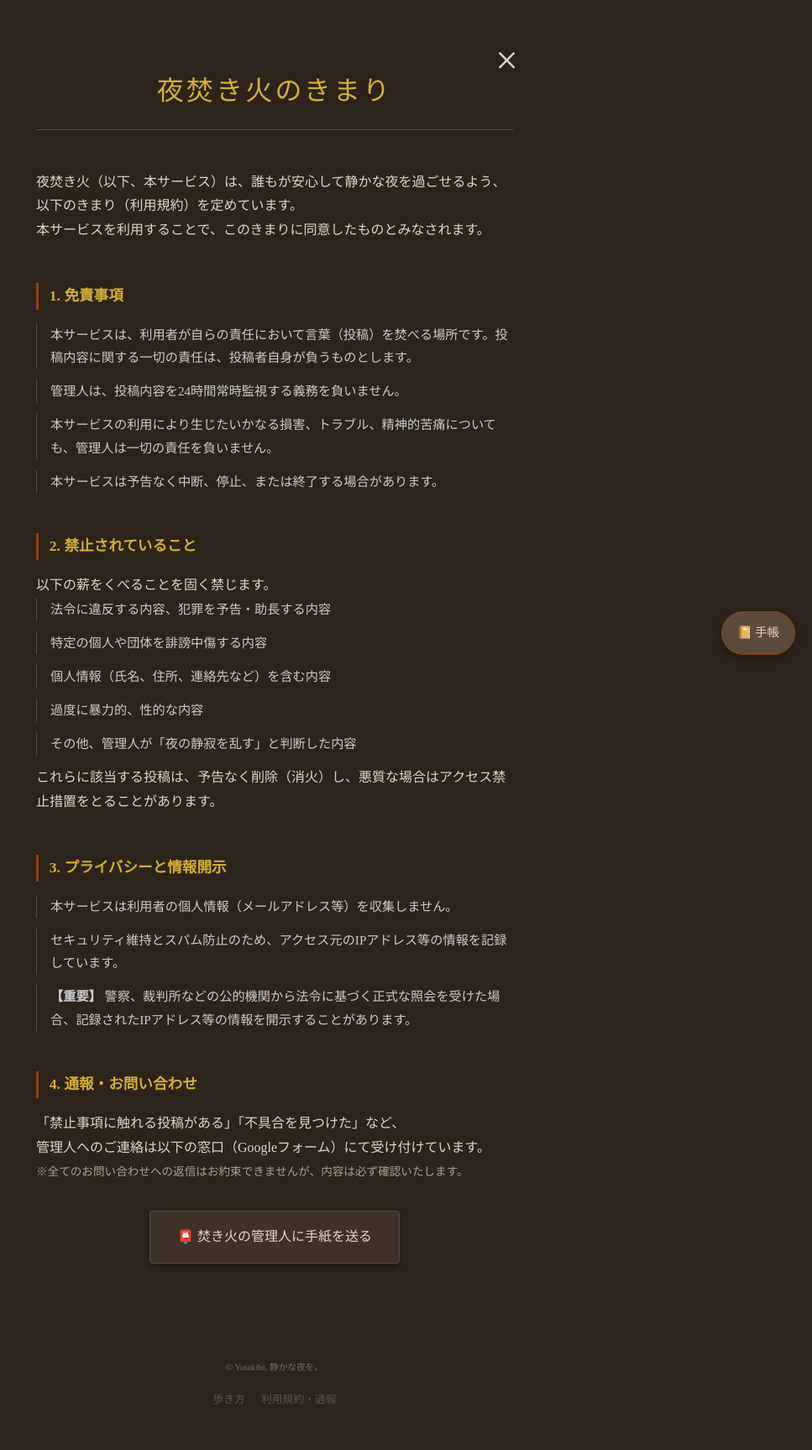
After one commit to karaagenomuranaoya/yotakibi, a Flask app: page /rules in a window 1280 px wide. The commit adds this page. Shown: the whole page at 84% size, without its empty margins (313-1280 px from the left). Run offline with Flask 3, Linux system fonts and the light colour scheme; the visitor is signed in with stand-in values (Sample User, id 1).

Commit message:
riyoukiyaku

```diff
--- a/app/routes/main.py
+++ b/app/routes/main.py
@@ -11,11 +11,16 @@ def index():
     page = request.args.get('page', 1, type=int)
     per_page = 10
 
-    # モデルのインポート元が変わっただけで、ロジックはそのままです
-    pagination = Diary.query.filter_by(
-        is_timeline_public=True,
-        is_hidden=False
-    ).order_by(Diary.created_at.desc()).paginate(
+    # クエリビルダーの開始
+    query = Diary.query.filter_by(is_hidden=False)
+
+    # 【修正】管理者でない場合のみ、「公開設定」のフィルターをかける
+    # つまり、管理者は「非公開（秘密の火）」もタイムラインで見えるようになる
+    if not session.get('is_admin'):
+        query = query.filter_by(is_timeline_public=True)
+
+    # 作成日順に並べて取得
+    pagination = query.order_by(Diary.created_at.desc()).paginate(
         page=page, per_page=per_page, error_out=False
     )
 
@@ -26,8 +31,12 @@ def index():
 def search():
     query = request.args.get('q')
     if not query:
-        # url_for('index') -> url_for('main.index')
         return redirect(url_for('main.index'))
+
+    # 検索も同様。管理者は hidden 以外なら何でも引っかかるようにしても良いが、
+    # 基本的に合言葉検索はピンポイントなのでそのままでもOK。
+    # ここでは「管理者なら非公開設定でもヒットする」ようにしておきますか？
+    # いや、検索は「種火」を知っている前提なので、現状維持でOKです。
 
     results = Diary.query.filter_by(
         aikotoba=query,
@@ -36,25 +45,19 @@ def search():
 
     return render_template('index.html', diaries=results, search_query=query)
 
+# manualルートなどは省略（変更なし）
 @bp.route('/manual')
 def manual():
     source = request.args.get('source', 'index')
-    # テンプレートに渡すsource変数も、リンク先修正のために必要なら後で修正しますが、
-    # url_forが賢いので 'index' という文字列だけでも同じBlueprint内なら解決してくれることが多いです
-    # ただし念のため明示的な修正を推奨します(以下)
-
-    # 修正: Blueprintのエンドポイント名に変換する辞書
     endpoint_map = {
         'index': 'main.index',
         'write': 'post.write',
-        # 他に遷移元が増えたらここに追加
     }
+    target_endpoint = endpoint_map.get(source, 'main.index')
+    return render_template('manual.html', source=target_endpoint)
 
-    # 辞書にあれば変換、なければトップページへ安全に倒す
-    target_endpoint = endpoint_map.get(source, 'main.index')
 
-    # テンプレートには変換後のエンドポイント名を渡すのではなく、
-    # テンプレート側で url_for(target_endpoint) できるように値を渡します
-    # ただし manual.html 側も修正が必要です。
-    # ここでは「テンプレート側で url_for を使う」前提で、エンドポイント文字列を渡します。
-    return render_template('manual.html', source=target_endpoint)
+# rulesルート
+@bp.route('/rules')
+def rules():
+    return render_template('rules.html')
--- a/app/templates/layout.html
+++ b/app/templates/layout.html
@@ -152,12 +152,14 @@
 
         <footer>
             <small>&copy; Yotakibi. 静かな夜を。</small>
-            <div
-                style="margin-top: 1.5rem; font-size: 0.7rem; opacity: 0.6; line-height: 1.7; border-top: 1px solid rgba(92, 74, 61, 0.3); padding-top: 1rem;">
-                ※公開された火（投稿）は、個人を特定できない形で<br>
-                この焚き火場から生まれる物語やエッセイの<br>
-                モチーフとして使用させていただくことがあります。
+
+            <div style="margin-top: 1rem; font-size: 0.8rem;">
+                <a href="{{ url_for('main.manual') }}"
+                    style="color: #999; text-decoration: none; margin-right: 1rem;">歩き方</a>
+                <a href="{{ url_for('main.rules') }}" style="color: #999; text-decoration: none;">利用規約・通報</a>
             </div>
+
+            <!-- もし以前追加した長文の免責テキストがここにあれば、削除してスッキリさせましょう -->
         </footer>
     </div>
 
--- /dev/null
+++ b/app/templates/rules.html
@@ -0,0 +1,152 @@
+{% extends "layout.html" %}
+
+{% block content %}
+<div class="manual-container">
+    <a href="{{ url_for('main.index') }}" class="manual-close-btn" aria-label="戻る">×</a>
+
+    <h1 class="manual-title">夜焚き火のきまり</h1>
+
+    <div class="manual-section">
+        <p>
+            夜焚き火（以下、本サービス）は、誰もが安心して静かな夜を過ごせるよう、
+            以下のきまり（利用規約）を定めています。<br>
+            本サービスを利用することで、このきまりに同意したものとみなされます。
+        </p>
+    </div>
+
+    <div class="manual-section">
+        <h2>1. 免責事項</h2>
+        <ul>
+            <li>本サービスは、利用者が自らの責任において言葉（投稿）を焚べる場所です。投稿内容に関する一切の責任は、投稿者自身が負うものとします。</li>
+            <li>管理人は、投稿内容を24時間常時監視する義務を負いません。</li>
+            <li>本サービスの利用により生じたいかなる損害、トラブル、精神的苦痛についても、管理人は一切の責任を負いません。</li>
+            <li>本サービスは予告なく中断、停止、または終了する場合があります。</li>
+        </ul>
+    </div>
+
+    <div class="manual-section">
+        <h2>2. 禁止されていること</h2>
+        <p>以下の薪をくべることを固く禁じます。</p>
+        <ul>
+            <li>法令に違反する内容、犯罪を予告・助長する内容</li>
+            <li>特定の個人や団体を誹謗中傷する内容</li>
+            <li>個人情報（氏名、住所、連絡先など）を含む内容</li>
+            <li>過度に暴力的、性的な内容</li>
+            <li>その他、管理人が「夜の静寂を乱す」と判断した内容</li>
+        </ul>
+        <p>これらに該当する投稿は、予告なく削除（消火）し、悪質な場合はアクセス禁止措置をとることがあります。</p>
+    </div>
+
+    <div class="manual-section">
+        <h2>3. プライバシーと情報開示</h2>
+        <ul>
+            <li>本サービスは利用者の個人情報（メールアドレス等）を収集しません。</li>
+            <li>セキュリティ維持とスパム防止のため、アクセス元のIPアドレス等の情報を記録しています。</li>
+            <li><strong>【重要】</strong> 警察、裁判所などの公的機関から法令に基づく正式な照会を受けた場合、記録されたIPアドレス等の情報を開示することがあります。</li>
+        </ul>
+    </div>
+
+    <div class="manual-section">
+        <h2>4. 通報・お問い合わせ</h2>
+        <p>
+            「禁止事項に触れる投稿がある」「不具合を見つけた」など、<br>
+            管理人へのご連絡は以下の窓口（Googleフォーム）にて受け付けています。<br>
+            <span style="font-size: 0.85rem; opacity: 0.7;">※全てのお問い合わせへの返信はお約束できませんが、内容は必ず確認いたします。</span>
+        </p>
+
+        <div style="text-align: center; margin-top: 2rem; margin-bottom: 2rem;">
+            <a href="https://forms.gle/zFa4u6rRWZkae8pr6" target="_blank" class="report-btn">
+                📮 焚き火の管理人に手紙を送る
+            </a>
+        </div>
+    </div>
+
+</div>
+
+<style>
+    /* マニュアルと同じスタイルを流用しつつ、ボタンなどを追加 */
+    .manual-container {
+        position: relative;
+        max-width: 700px;
+        margin: 0 auto;
+        padding: 1rem;
+        padding-top: 2rem;
+        line-height: 1.8;
+        color: #E0D6C8;
+    }
+
+    .manual-close-btn {
+        position: absolute;
+        top: -10px;
+        right: 0px;
+        font-size: 3rem;
+        color: #E0D6C8;
+        text-decoration: none;
+        line-height: 1;
+        transition: all 0.3s;
+        font-weight: 300;
+        padding: 10px;
+    }
+
+    .manual-close-btn:hover {
+        color: #D4AF37;
+        text-shadow: 0 0 10px rgba(212, 175, 55, 0.5);
+        transform: scale(1.1);
+    }
+
+    .manual-title {
+        text-align: center;
+        color: #D4AF37;
+        margin-bottom: 3rem;
+        font-weight: normal;
+        border-bottom: 1px solid #5C4A3D;
+        padding-bottom: 1rem;
+        letter-spacing: 0.1em;
+    }
+
+    .manual-section {
+        margin-bottom: 3rem;
+    }
+
+    .manual-section h2 {
+        font-size: 1.1rem;
+        color: #D4AF37;
+        margin-bottom: 1rem;
+        border-left: 3px solid #8B4513;
+        padding-left: 0.8rem;
+    }
+
+    .manual-section ul {
+        list-style: none;
+        padding: 0;
+    }
+
+    .manual-section li {
+        margin-bottom: 0.8rem;
+        padding-left: 1rem;
+        border-left: 1px solid #5C4A3D;
+        color: #ccc;
+        font-size: 0.95rem;
+    }
+
+    /* 通報ボタン */
+    .report-btn {
+        display: inline-block;
+        background-color: #3E3228;
+        color: #E0D6C8;
+        padding: 1rem 2rem;
+        border-radius: 4px;
+        text-decoration: none;
+        border: 1px solid #5C4A3D;
+        transition: all 0.3s;
+        box-shadow: 0 4px 6px rgba(0, 0, 0, 0.3);
+    }
+
+    .report-btn:hover {
+        background-color: #5C4A3D;
+        color: #fff;
+        border-color: #D4AF37;
+        transform: translateY(-2px);
+    }
+</style>
+{% endblock %}
```
Also changed, not shown: app/templates/index.html (+18 -6 lines), app/templates/manual.html (+0 -20 lines), 3 other files.
